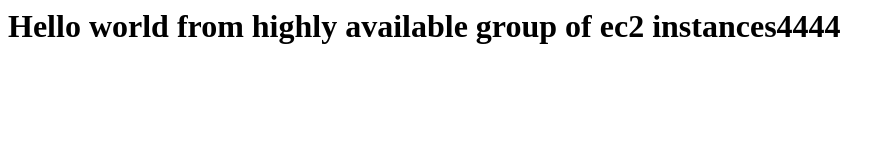
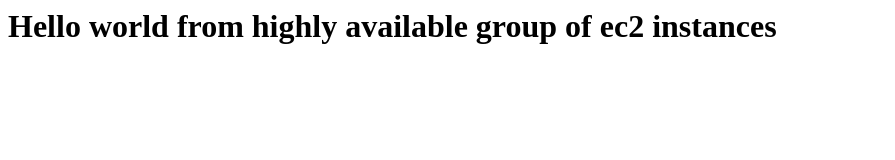
Before and after one commit to saeedazem/atbay, a plain HTML site: page index.html in a window 1280 px wide. Shown: the whole page, without its empty margins (0-895 px from the left). Drawn offline with Linux system fonts and the light colour scheme.

Commit message:
Update index.html

```diff
--- a/index.html
+++ b/index.html
@@ -1 +1 @@
-<h1>Hello world from highly available group of ec2 instances4444</h1>
+<h1>Hello world from highly available group of ec2 instances</h1>
```
